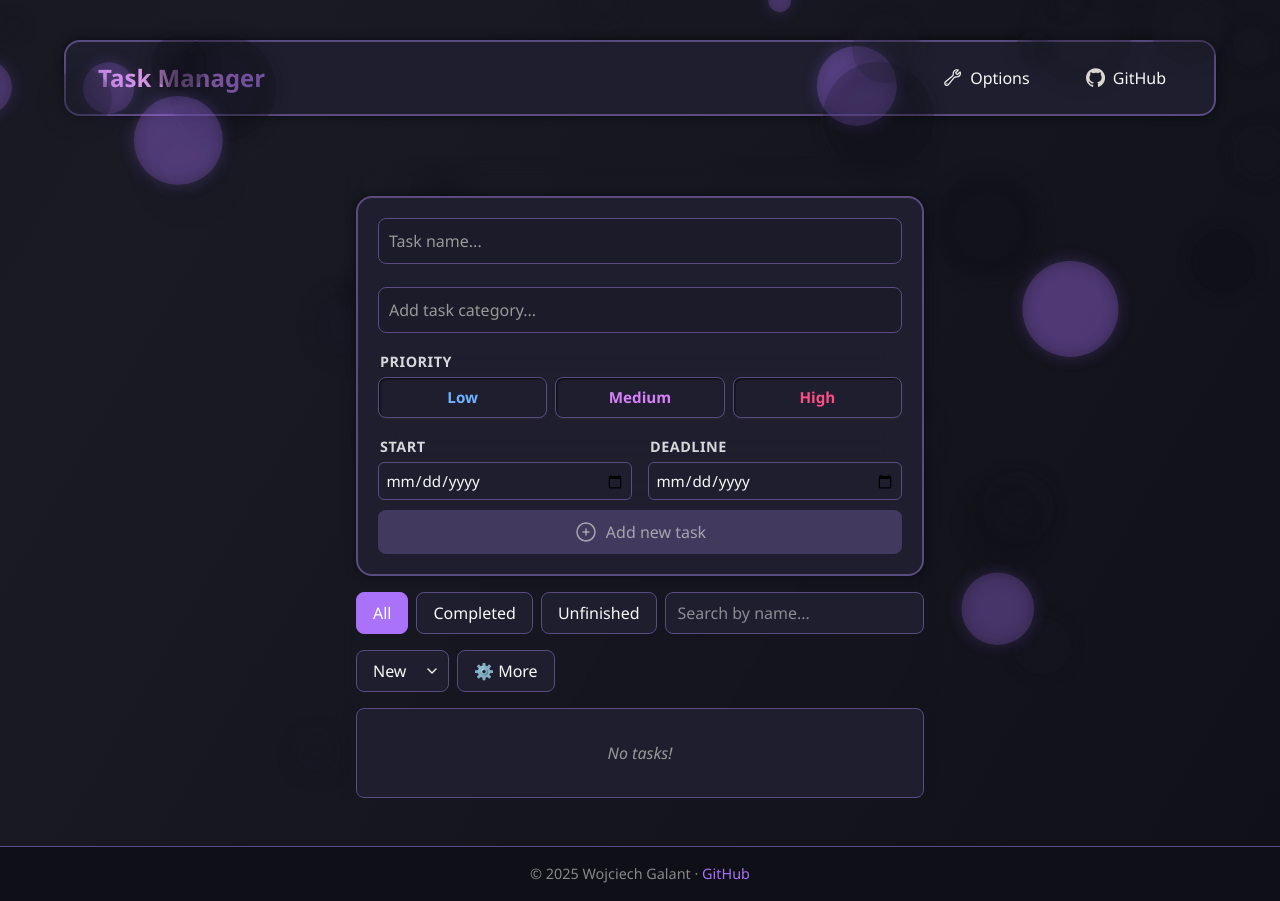
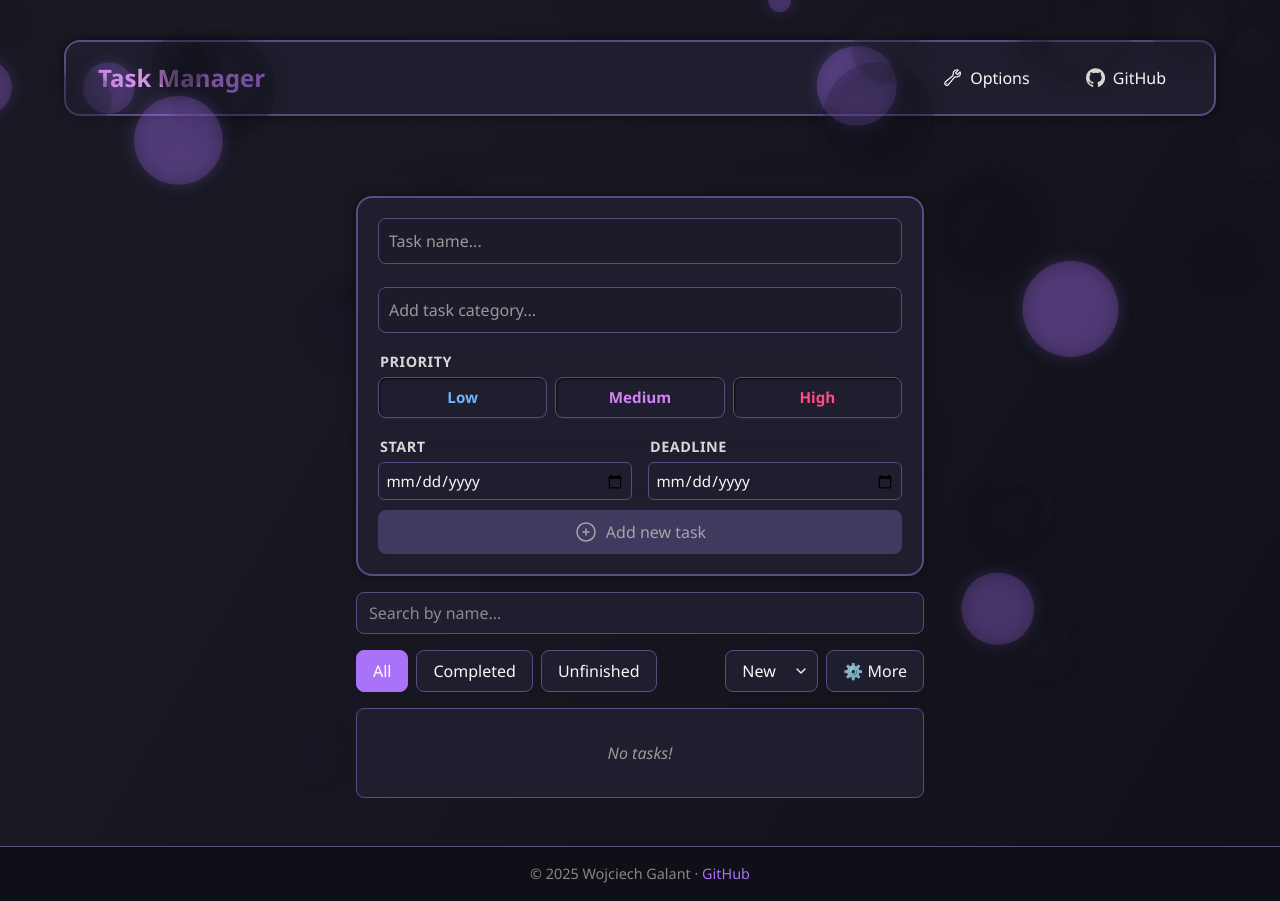
Before and after one commit to WojciechGalant1/react-task-app, a React (Vite) app: page / in a window 1280 px wide. Built offline with nearby package versions, Linux system fonts and the light colour scheme.

Commit message:
style: change style for TaskControls component

```diff
--- a/src/components/TaskControls.jsx
+++ b/src/components/TaskControls.jsx
@@ -10,6 +10,19 @@ export const TaskControls = ({
 }) => {
   return (
     <div className="task-controls">
+      <div className="btn-group">
+
+
+        <input
+          type="text"
+          className="search-input"
+          placeholder="Search by name..."
+          value={searchQuery}
+          onChange={(e) => setSearchQuery(e.target.value)}
+        />
+      </div>
+
+      <div className='filter-row'>
         <div className="btn-group">
           <button
             className={`button ${currentFilter === 'all' ? 'active' : ''}`}
@@ -29,14 +42,6 @@ export const TaskControls = ({
           >
             Unfinished
           </button>
-
-        <input
-          type="text"
-          className="search-input"
-          placeholder="Search by name..."
-          value={searchQuery}
-          onChange={(e) => setSearchQuery(e.target.value)}
-        />
         </div>
 
         <div className="btn-group">
@@ -55,80 +60,9 @@ export const TaskControls = ({
             ⚙️ More
           </button>
         </div>
+
+      </div>
+
     </div>
   );
 };
-
-
-
-
-// import React from 'react';
-
-// export const TaskControls = ({
-//   currentFilter,
-//   setFilter,
-//   currentSort,
-//   setSort,
-//   currentGroup,
-//   setGroup,
-//   searchQuery,
-//   setSearchQuery
-// }) => {
-//   return (
-//     <div className="task-controls">
-//       <div className="btn-row top-row">
-//         <div className="btn-group">
-//           <button
-//             className={`button ${currentFilter === 'all' ? 'active' : ''}`}
-//             onClick={() => setFilter('all')}
-//           >
-//             All
-//           </button>
-//           <button
-//             className={`button ${currentFilter === 'completed' ? 'active' : ''}`}
-//             onClick={() => setFilter('completed')}
-//           >
-//             Completed
-//           </button>
-//           <button
-//             className={`button ${currentFilter === 'unfinished' ? 'active' : ''}`}
-//             onClick={() => setFilter('unfinished')}
-//           >
-//             Unfinished
-//           </button>
-//         </div>
-
-//         <input
-//           type="text"
-//           className="search-input"
-//           placeholder="Search by name..."
-//           value={searchQuery}
-//           onChange={(e) => setSearchQuery(e.target.value)}
-//         />
-//       </div>
-
-//       <div className="btn-row bottom-row">
-//         <select
-//           className="sort-select"
-//           value={currentSort}
-//           onChange={(e) => setSort(e.target.value)}
-//         >
-//           <option value="az">A → Z</option>
-//           <option value="za">Z → A</option>
-//           <option value="newest">New</option>
-//           <option value="oldest">Old</option>
-//         </select>
-
-//         <select
-//           className="sort-select"
-//           value={currentGroup}
-//           onChange={(e) => setGroup(e.target.value)}
-//         >
-//           <option value="none">No grouping</option>
-//           <option value="priority">Group by Priority</option>
-//           <option value="tags">Group by Tag</option>
-//         </select>
-//       </div>
-//     </div>
-//   );
-// };
--- a/src/styles/controls.css
+++ b/src/styles/controls.css
@@ -97,3 +97,8 @@ body.light-theme .sort-select {
   border-color: var(--accent-color);
   box-shadow: 0 0 0 2px var(--input-focus-outline);
 }
+
+.filter-row {
+  display: flex;
+  justify-content: space-between;
+}
```
Lines whose indentation alone changed are shown as unchanged.
